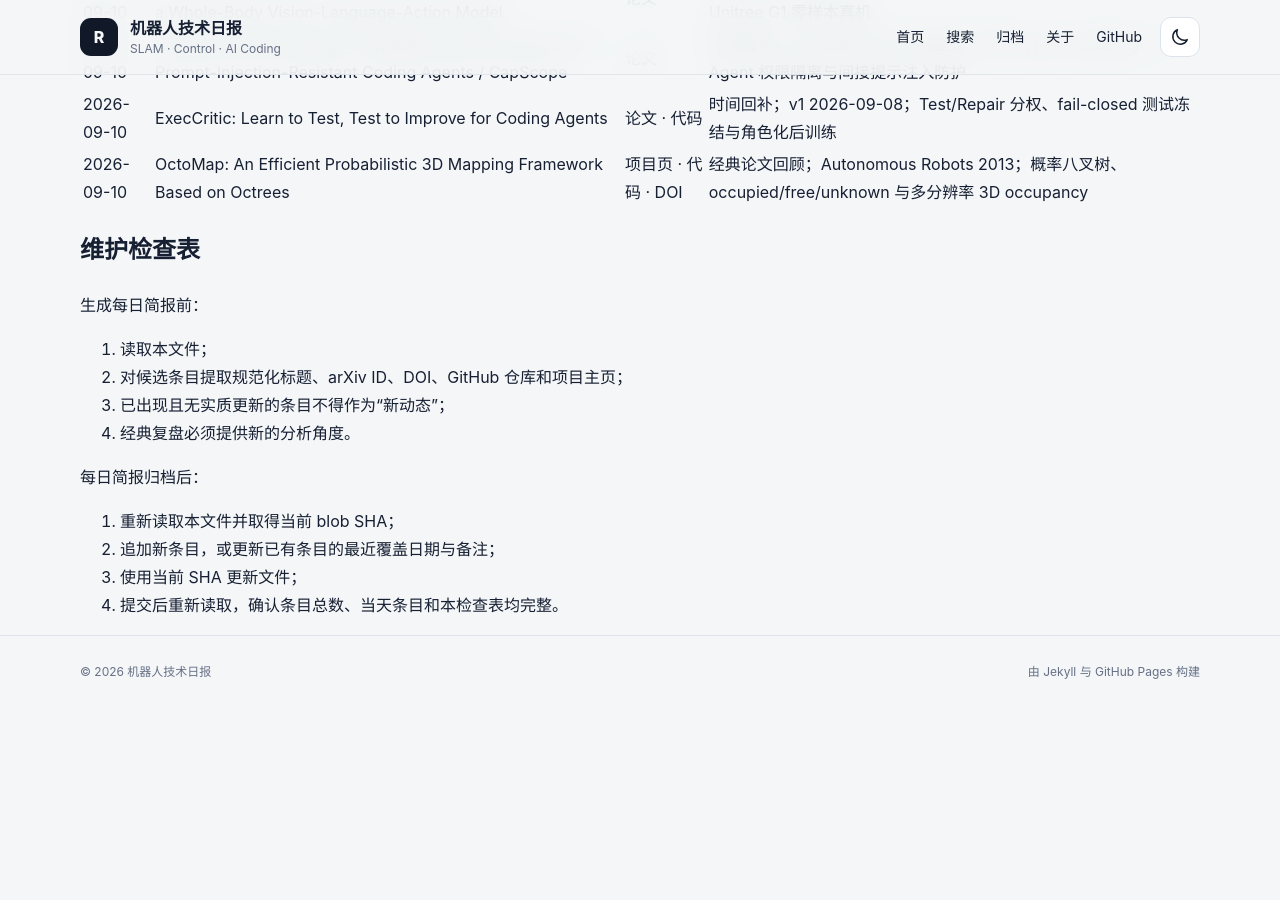
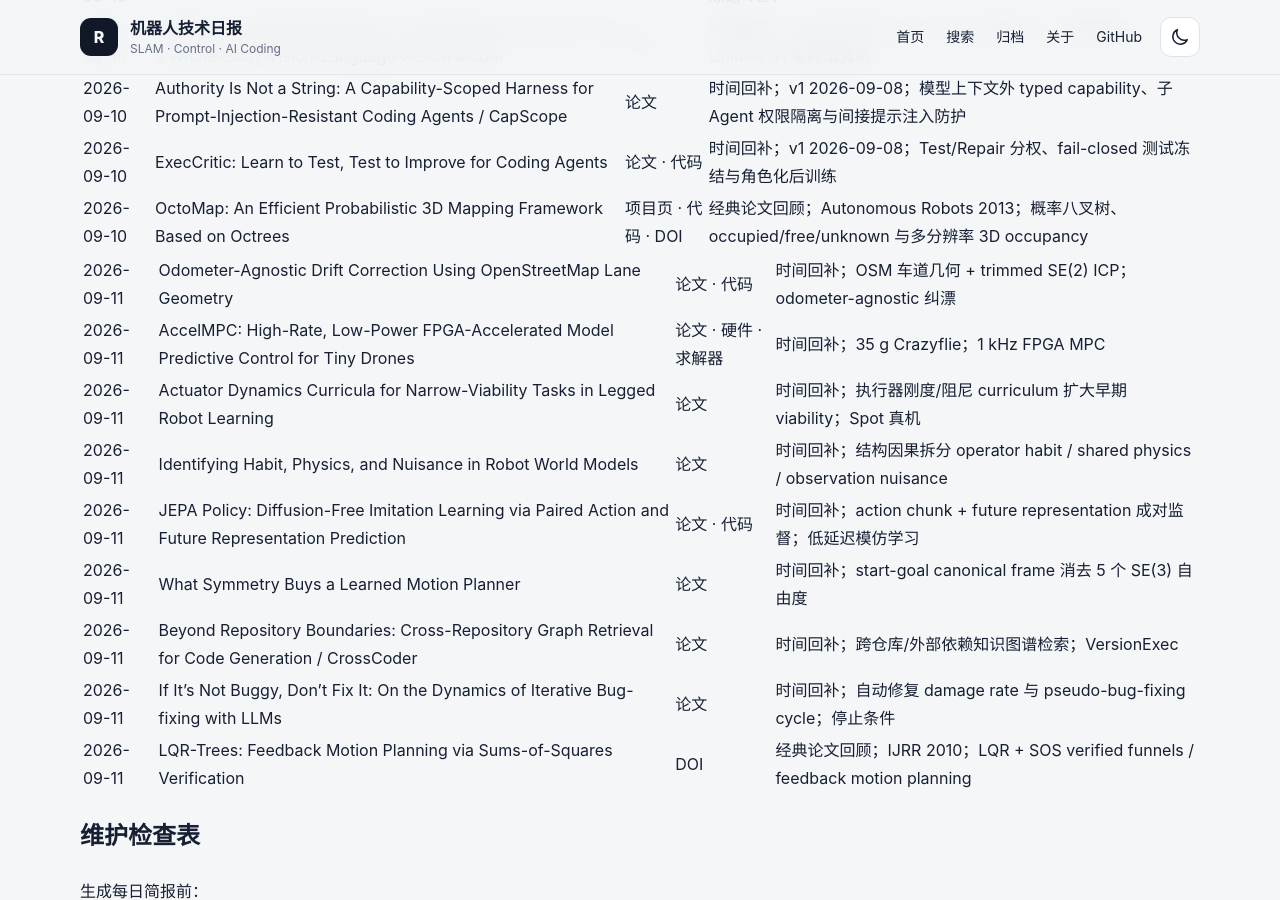
Before and after one commit to helywin/daily, a Jekyll site: the page built from robotics-brief-covered-items.md, in a window 1280 px wide and 900 px high, scrolled down 36353 px. Built offline with Jekyll 4.4.1, drawn with Linux system fonts in a browser that asks for light colours; our own code applies the rules of GitHub Pages for plain Markdown files; before the commit the page ends 37061 px from its top, so only the background shows below that; some of the changed text lies outside the part shown.

Commit message:
docs: update robotics brief coverage index for 2026-09-11

```diff
--- a/robotics-brief-covered-items.md
+++ b/robotics-brief-covered-items.md
@@ -1,6 +1,6 @@
 # 机器人技术简报已覆盖条目索引
 
-> 最后更新：2026-09-10（Asia/Shanghai）
+> 最后更新：2026-09-11（Asia/Shanghai）
 >
 > 用途：每日简报选题前强制查重。本文件保留全部历史条目的最近覆盖日期、规范标题、至少一个可直接访问的原始来源和必要备注。
 >
@@ -79,6 +79,8 @@
 > 2026-09-09 新增 8 条主动态与 1 条经典论文回顾，共 558 条。
 >
 > 2026-09-10 新增 8 条主动态与 1 条经典论文回顾，共 567 条。
+>
+> 2026-09-11 新增 8 条主动态与 1 条经典论文回顾，共 576 条。
 
 ## 已核验条目
 
@@ -670,6 +672,16 @@
 | 2026-09-10 | ExecCritic: Learn to Test, Test to Improve for Coding Agents | [论文](https://arxiv.org/abs/2609.09133) · [代码](https://github.com/MSR-Orchard/execcritic) | 时间回补；v1 2026-09-08；Test/Repair 分权、fail-closed 测试冻结与角色化后训练 |
 | 2026-09-10 | OctoMap: An Efficient Probabilistic 3D Mapping Framework Based on Octrees | [项目页](https://octomap.github.io/) · [代码](https://github.com/OctoMap/octomap) · [DOI](https://doi.org/10.1007/s10514-012-9321-0) | 经典论文回顾；Autonomous Robots 2013；概率八叉树、occupied/free/unknown 与多分辨率 3D occupancy |
 
+| 2026-09-11 | Odometer-Agnostic Drift Correction Using OpenStreetMap Lane Geometry | [论文](https://arxiv.org/abs/2609.10336) · [代码](https://github.com/Joaquinecc/icp_trajectory_alignment_osm) | 时间回补；OSM 车道几何 + trimmed SE(2) ICP；odometer-agnostic 纠漂 |
+| 2026-09-11 | AccelMPC: High-Rate, Low-Power FPGA-Accelerated Model Predictive Control for Tiny Drones | [论文](https://arxiv.org/abs/2609.09380) · [硬件](https://github.com/A2R-Lab/Crazyflie_FPGA_Deck) · [求解器](https://github.com/A2R-Lab/ADMM_FPGA) | 时间回补；35 g Crazyflie；1 kHz FPGA MPC |
+| 2026-09-11 | Actuator Dynamics Curricula for Narrow-Viability Tasks in Legged Robot Learning | [论文](https://arxiv.org/abs/2609.09492) | 时间回补；执行器刚度/阻尼 curriculum 扩大早期 viability；Spot 真机 |
+| 2026-09-11 | Identifying Habit, Physics, and Nuisance in Robot World Models | [论文](https://arxiv.org/abs/2609.09210) | 时间回补；结构因果拆分 operator habit / shared physics / observation nuisance |
+| 2026-09-11 | JEPA Policy: Diffusion-Free Imitation Learning via Paired Action and Future Representation Prediction | [论文](https://arxiv.org/abs/2609.09630) · [代码](https://github.com/jiejie567/JEPA-Policy) | 时间回补；action chunk + future representation 成对监督；低延迟模仿学习 |
+| 2026-09-11 | What Symmetry Buys a Learned Motion Planner | [论文](https://arxiv.org/abs/2609.10033) | 时间回补；start-goal canonical frame 消去 5 个 SE(3) 自由度 |
+| 2026-09-11 | Beyond Repository Boundaries: Cross-Repository Graph Retrieval for Code Generation / CrossCoder | [论文](https://arxiv.org/abs/2609.09987) | 时间回补；跨仓库/外部依赖知识图谱检索；VersionExec |
+| 2026-09-11 | If It's Not Buggy, Don't Fix It: On the Dynamics of Iterative Bug-fixing with LLMs | [论文](https://arxiv.org/abs/2609.10123) | 时间回补；自动修复 damage rate 与 pseudo-bug-fixing cycle；停止条件 |
+| 2026-09-11 | LQR-Trees: Feedback Motion Planning via Sums-of-Squares Verification | [DOI](https://doi.org/10.1177/0278364910369189) | 经典论文回顾；IJRR 2010；LQR + SOS verified funnels / feedback motion planning |
+
 ## 维护检查表
 
 生成每日简报前：
```
